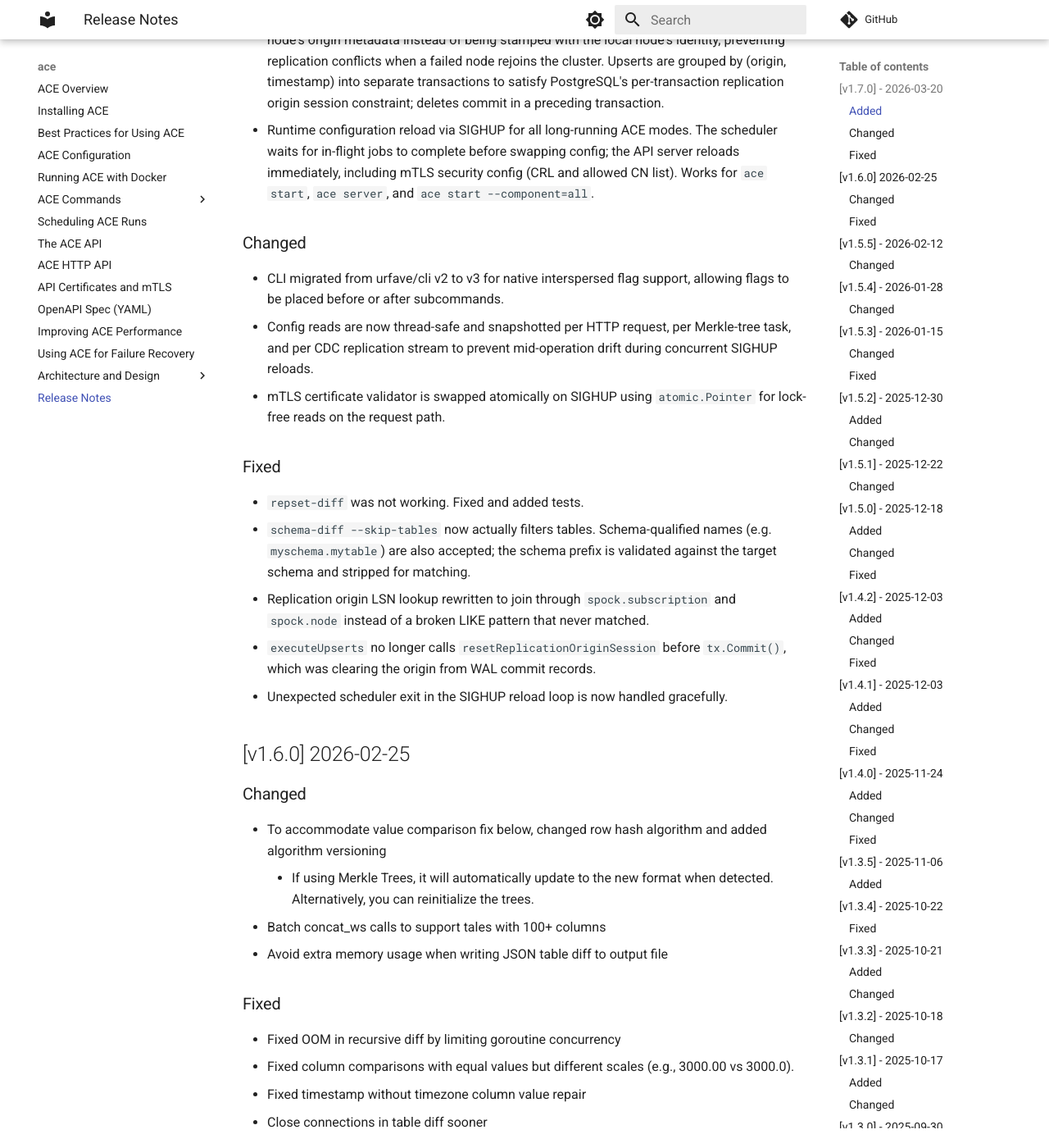
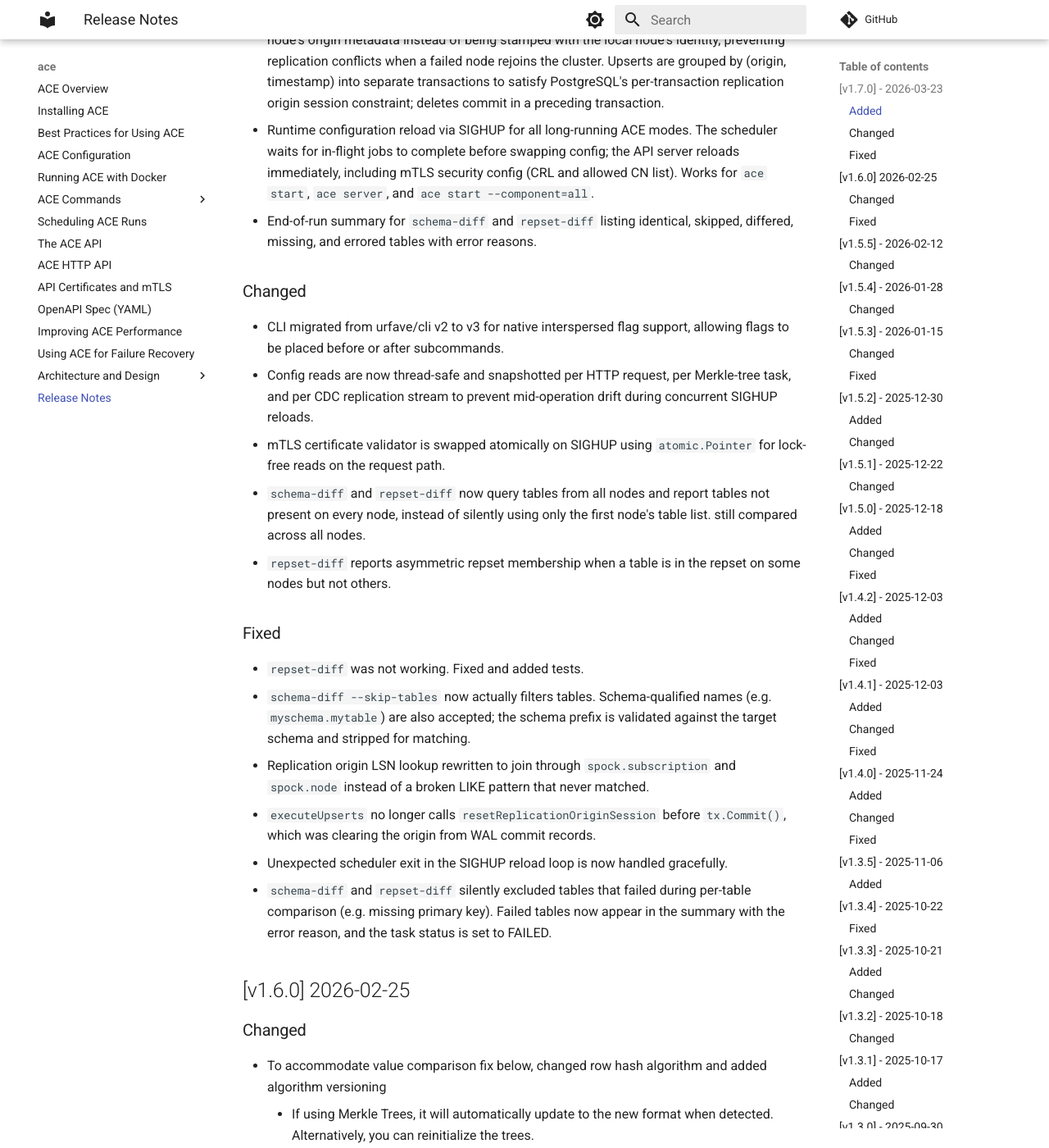
Before and after one commit to pgEdge/ace, an MkDocs documentation site: the page built from docs/CHANGELOG.md, in a window 1280 px wide and 1400 px high, scrolled down 383 px. Shown: the whole window at 82% size. Built offline with MkDocs 1.6.1 and Material for MkDocs 9.7.7, drawn with Linux system fonts in a browser that asks for light colours; comment, search, counter and statistics services are not loaded; some of the changed text lies outside the part shown.

Commit message:
Update CHANGELOG.md

```diff
--- a/docs/CHANGELOG.md
+++ b/docs/CHANGELOG.md
@@ -2,16 +2,19 @@
 
 All notable changes to ACE will be captured in this document. This project follows semantic versioning; the latest changes appear first.
 
-## [v1.7.0] - 2026-03-20
+## [v1.7.0] - 2026-03-23
 
 ### Added
 - `table-repair --preserve-origin` flag to preserve replication origin node ID, LSN, and per-row commit timestamps during repair operations. Repaired rows retain the original source node's origin metadata instead of being stamped with the local node's identity, preventing replication conflicts when a failed node rejoins the cluster. Upserts are grouped by (origin, timestamp) into separate transactions to satisfy PostgreSQL's per-transaction replication origin session constraint; deletes commit in a preceding transaction.
 - Runtime configuration reload via SIGHUP for all long-running ACE modes. The scheduler waits for in-flight jobs to complete before swapping config; the API server reloads immediately, including mTLS security config (CRL and allowed CN list). Works for `ace start`, `ace server`, and `ace start --component=all`.
+- End-of-run summary for `schema-diff` and `repset-diff` listing identical, skipped, differed, missing, and errored tables with error reasons.
 
 ### Changed
 - CLI migrated from urfave/cli v2 to v3 for native interspersed flag support, allowing flags to be placed before or after subcommands.
 - Config reads are now thread-safe and snapshotted per HTTP request, per Merkle-tree task, and per CDC replication stream to prevent mid-operation drift during concurrent SIGHUP reloads.
 - mTLS certificate validator is swapped atomically on SIGHUP using `atomic.Pointer` for lock-free reads on the request path.
+- `schema-diff` and `repset-diff` now query tables from all nodes and report tables not present on every node, instead of silently using only the first node's table list.  still compared across all nodes.
+- `repset-diff` reports asymmetric repset membership when a table is in the repset on some nodes but not others.
 
 ### Fixed
 - `repset-diff` was not working. Fixed and added tests.
@@ -19,6 +22,7 @@ All notable changes to ACE will be captured in this document. This project follo
 - Replication origin LSN lookup rewritten to join through `spock.subscription` and `spock.node` instead of a broken LIKE pattern that never matched.
 - `executeUpserts` no longer calls `resetReplicationOriginSession` before `tx.Commit()`, which was clearing the origin from WAL commit records.
 - Unexpected scheduler exit in the SIGHUP reload loop is now handled gracefully.
+- `schema-diff` and `repset-diff` silently excluded tables that failed during per-table comparison (e.g. missing primary key). Failed tables now appear in the summary with the error reason, and the task status is set to FAILED.
 
 ## [v1.6.0] 2026-02-25
 
```
